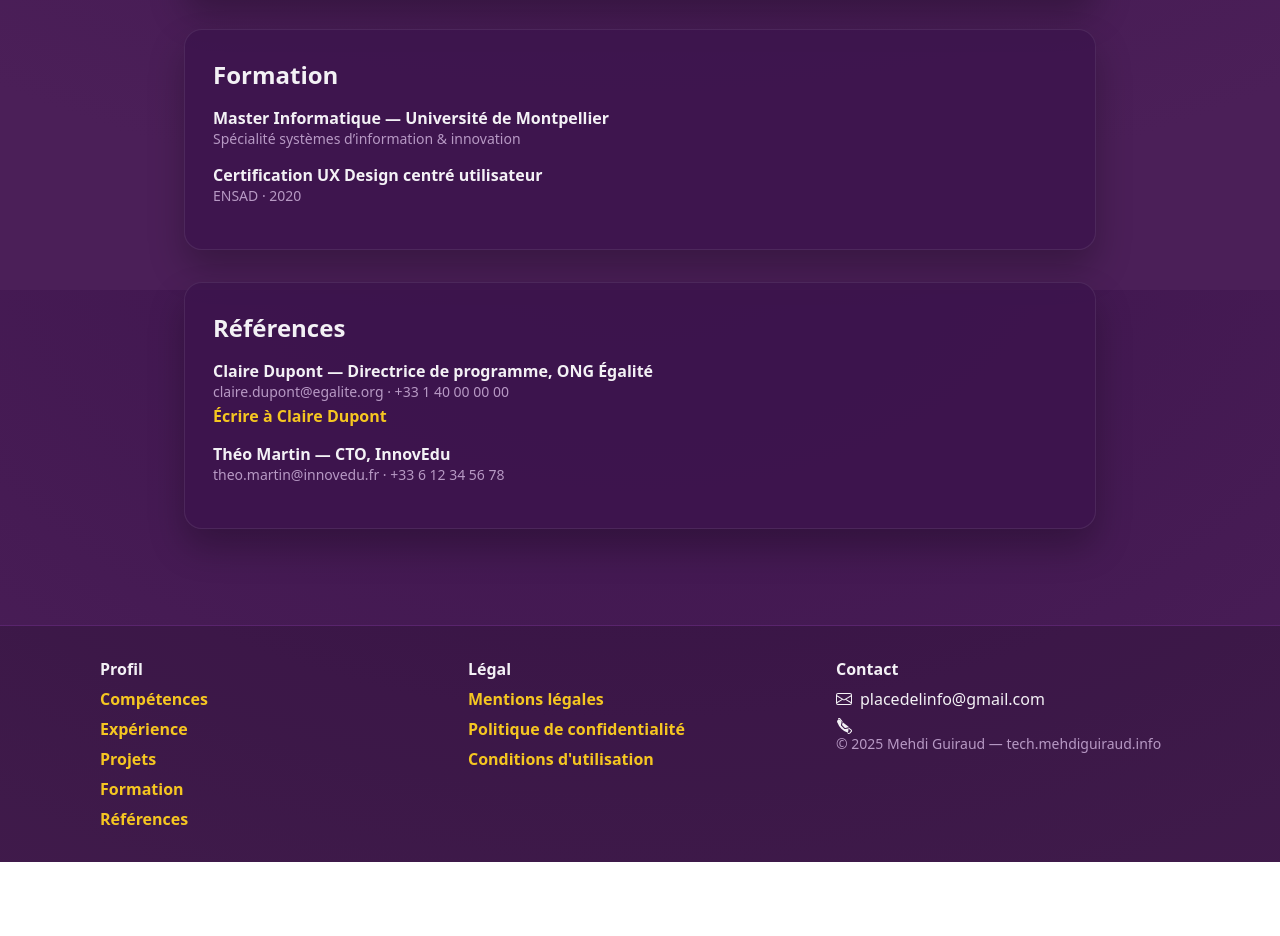
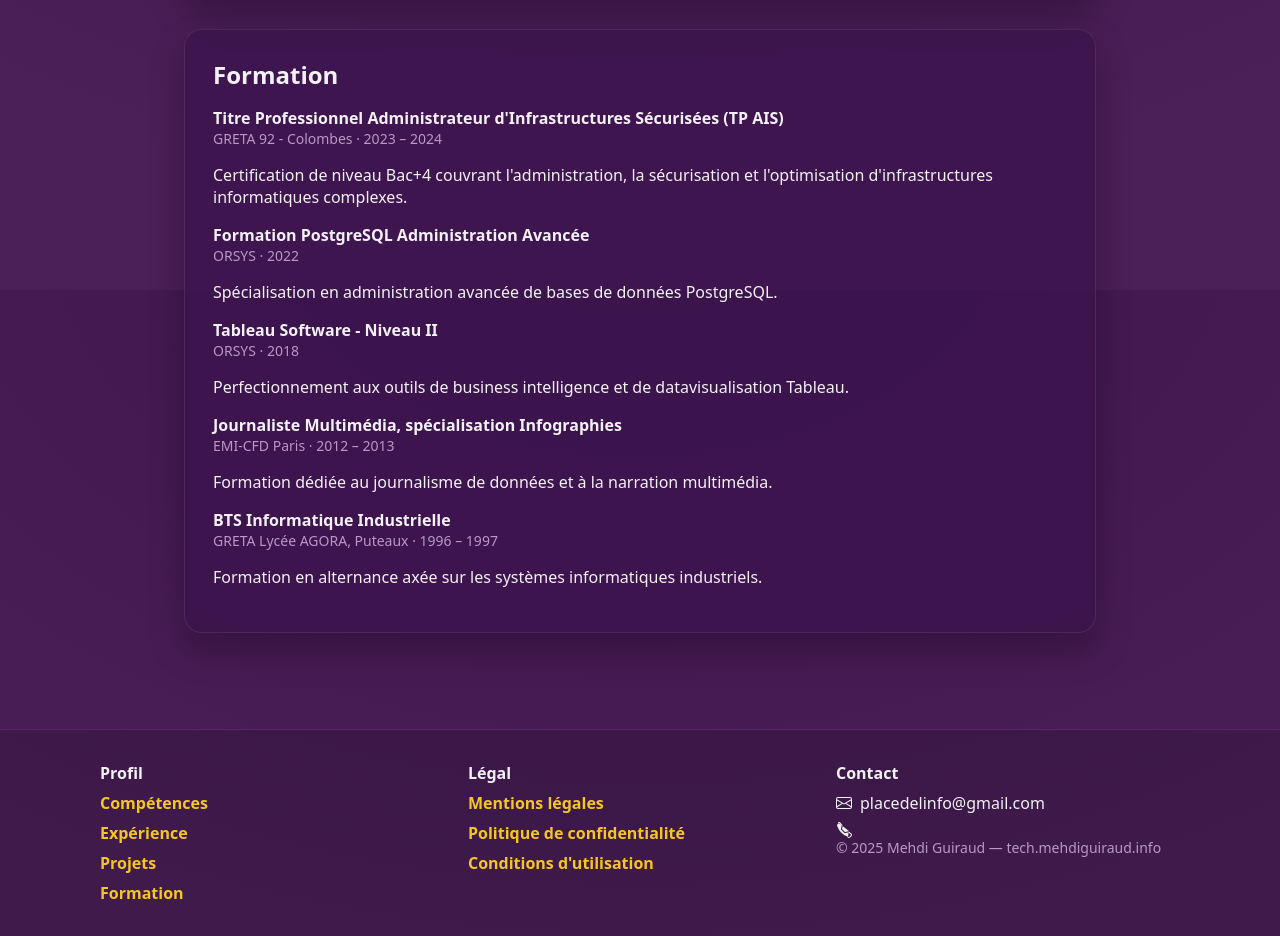
Before and after one commit to Guiraud/bingo-mascu.placedelinfo.org, a plain HTML site: page profil.html in a window 1280 px wide. Shown: the part 1310-2246 px from the top of the page. Before the commit the page ends 2172 px from the top, so only its background shows below. Drawn offline with Linux system fonts and the light colour scheme.

Commit message:
Profil aligné sur le portfolio tech.mehdiguiraud.info.
  - profil.html:45 L’expérience freelance indique désormais « 2023 – aujourd’hui » au lieu de 2017‑2022.
  - profil.html:21 Suppression des liens « Références » dans la navigation (section et pied de page).
  - profil.html:67-96 Refonte complète de « Formation » avec les cursus réels (TP AIS, formations ORSYS, EMI-CFD, BTS)
  et textes descriptifs cohérents.
  - profil.html:80 Suppression de la section Références et des coordonnées fictives.

  Diff propre au fichier, aucune autre modification.

```diff
--- a/profil.html
+++ b/profil.html
@@ -21,7 +21,6 @@
     <a href="#experience">Expérience</a>
     <a href="#projects">Projets</a>
     <a href="#education">Formation</a>
-    <a href="#references">Références</a>
   </nav>
 
   <main>
@@ -45,7 +44,7 @@
       </div>
       <div class="experience-item">
         <div class="experience-title">Freelance — Consultant en innovation numérique</div>
-        <div class="meta">2017 – 2022 · Clients publics & associations</div>
+        <div class="meta">2023 – aujourd’hui · Clients publics & associations</div>
         <p>Accompagnement à la transformation digitale, prototypage rapide d’applications, formation de publics variés aux usages numériques.</p>
       </div>
     </section>
@@ -67,27 +66,32 @@
     <section id="education">
       <h2>Formation</h2>
       <div class="education-item">
-        <div class="education-title">Master Informatique — Université de Montpellier</div>
-        <div class="meta">Spécialité systèmes d’information & innovation</div>
+        <div class="education-title">Titre Professionnel Administrateur d'Infrastructures Sécurisées (TP AIS)</div>
+        <div class="meta">GRETA 92 - Colombes · 2023 – 2024</div>
+        <p>Certification de niveau Bac+4 couvrant l'administration, la sécurisation et l'optimisation d'infrastructures informatiques complexes.</p>
       </div>
       <div class="education-item">
-        <div class="education-title">Certification UX Design centré utilisateur</div>
-        <div class="meta">ENSAD · 2020</div>
+        <div class="education-title">Formation PostgreSQL Administration Avancée</div>
+        <div class="meta">ORSYS · 2022</div>
+        <p>Spécialisation en administration avancée de bases de données PostgreSQL.</p>
+      </div>
+      <div class="education-item">
+        <div class="education-title">Tableau Software - Niveau II</div>
+        <div class="meta">ORSYS · 2018</div>
+        <p>Perfectionnement aux outils de business intelligence et de datavisualisation Tableau.</p>
+      </div>
+      <div class="education-item">
+        <div class="education-title">Journaliste Multimédia, spécialisation Infographies</div>
+        <div class="meta">EMI-CFD Paris · 2012 – 2013</div>
+        <p>Formation dédiée au journalisme de données et à la narration multimédia.</p>
+      </div>
+      <div class="education-item">
+        <div class="education-title">BTS Informatique Industrielle</div>
+        <div class="meta">GRETA Lycée AGORA, Puteaux · 1996 – 1997</div>
+        <p>Formation en alternance axée sur les systèmes informatiques industriels.</p>
       </div>
     </section>
 
-    <section id="references">
-      <h2>Références</h2>
-      <div class="reference-item">
-        <div class="reference-title">Claire Dupont — Directrice de programme, ONG Égalité</div>
-        <div class="meta">claire.dupont@egalite.org · +33 1 40 00 00 00</div>
-        <a class="reference-link" href="mailto:claire.dupont@egalite.org">Écrire à Claire Dupont</a>
-      </div>
-      <div class="reference-item">
-        <div class="reference-title">Théo Martin — CTO, InnovEdu</div>
-        <div class="meta">theo.martin@innovedu.fr · +33 6 12 34 56 78</div>
-      </div>
-    </section>
   </main>
 
   <footer class="site-footer">
@@ -99,7 +103,6 @@
           <a href="#experience" class="footer-link">Expérience</a>
           <a href="#projects" class="footer-link">Projets</a>
           <a href="#education" class="footer-link">Formation</a>
-          <a href="#references" class="footer-link">Références</a>
         </div>
       </div>
       <div>
```
